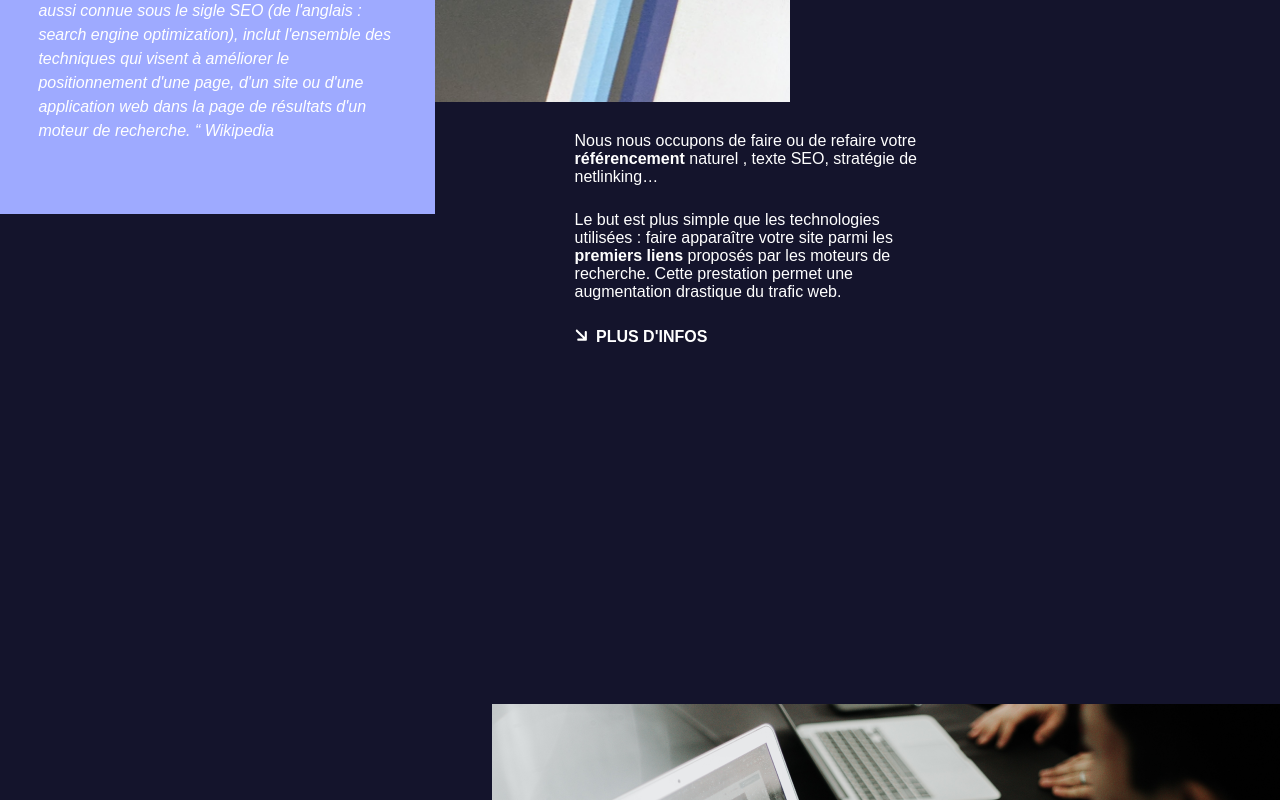
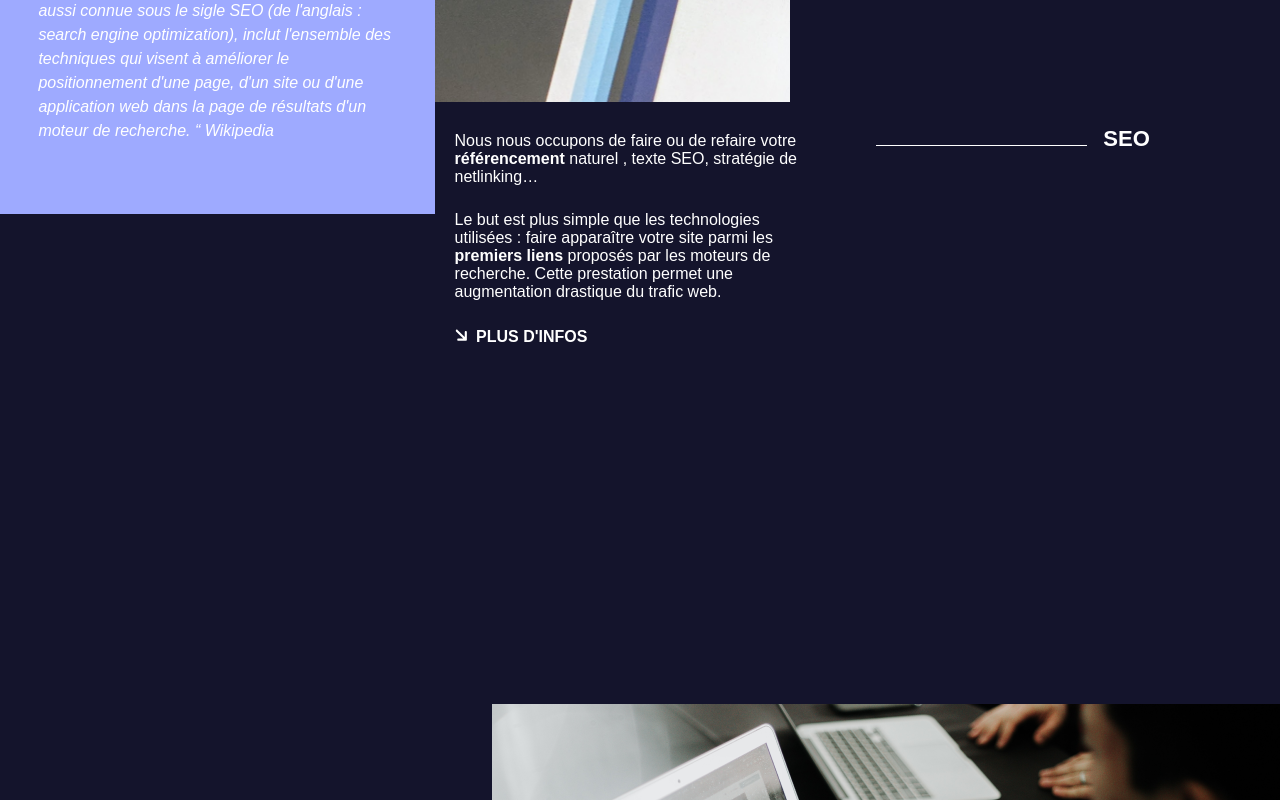
Before and after one commit to Iris-Digital-Sas/Iris-front, a Vue app: page /solutions in a window 1280 px wide. Shown: the part 2920-3720 px from the top of the page. Built offline with nearby package versions, Linux system fonts and the light colour scheme.

Commit message:
Corrections minimes

```diff
--- a/src/views/SolutionsPage.vue
+++ b/src/views/SolutionsPage.vue
@@ -220,9 +220,10 @@
     top: 505px;
     padding: 3%;
 }
-.solutions_item:nth-child(2) .solutions_item_secondpart {
+.solutions_item:nth-child(2n) .solutions_item_secondpart {
     margin-top: 700px;
     margin-left: 8%;
+    flex-direction: row-reverse;
 }
 /* éléments  pairs */
 .solutions_item:nth-child(2n) img {
@@ -348,7 +349,7 @@
         font-weight: 500;
         padding: 150px 0% 0% 0%;
     }
-    .solutions_item_secondpart {
+    .solutions_item:nth-child(n) .solutions_item_secondpart {
         flex-direction: column;
         align-items: center;
         padding-bottom: 5px;
```
